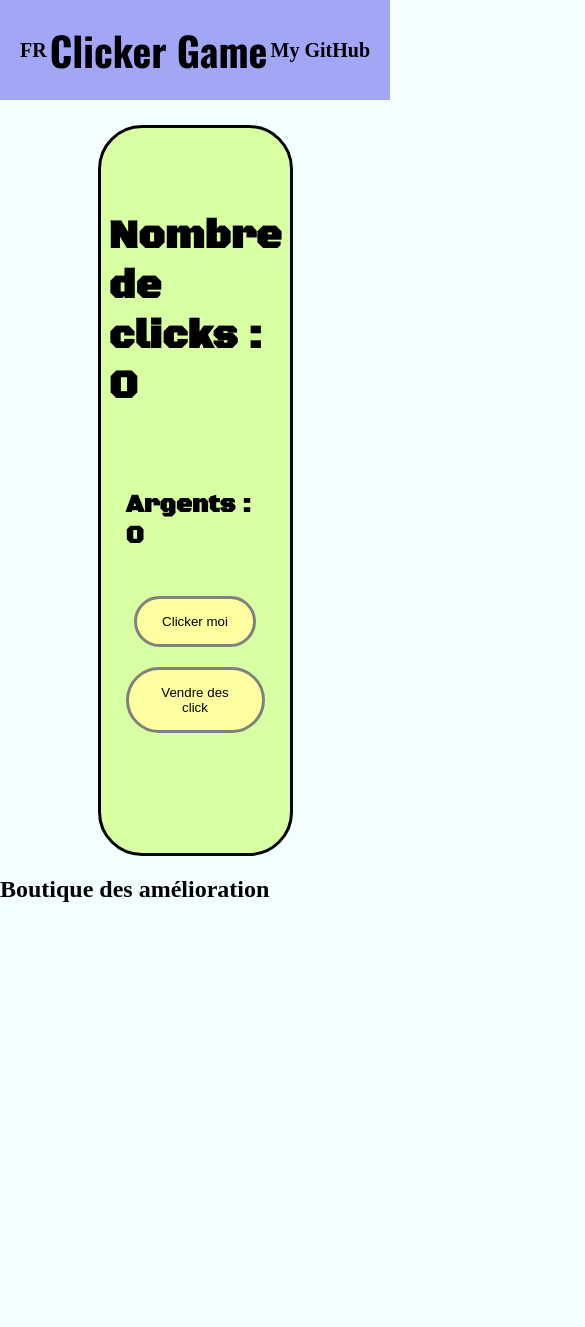
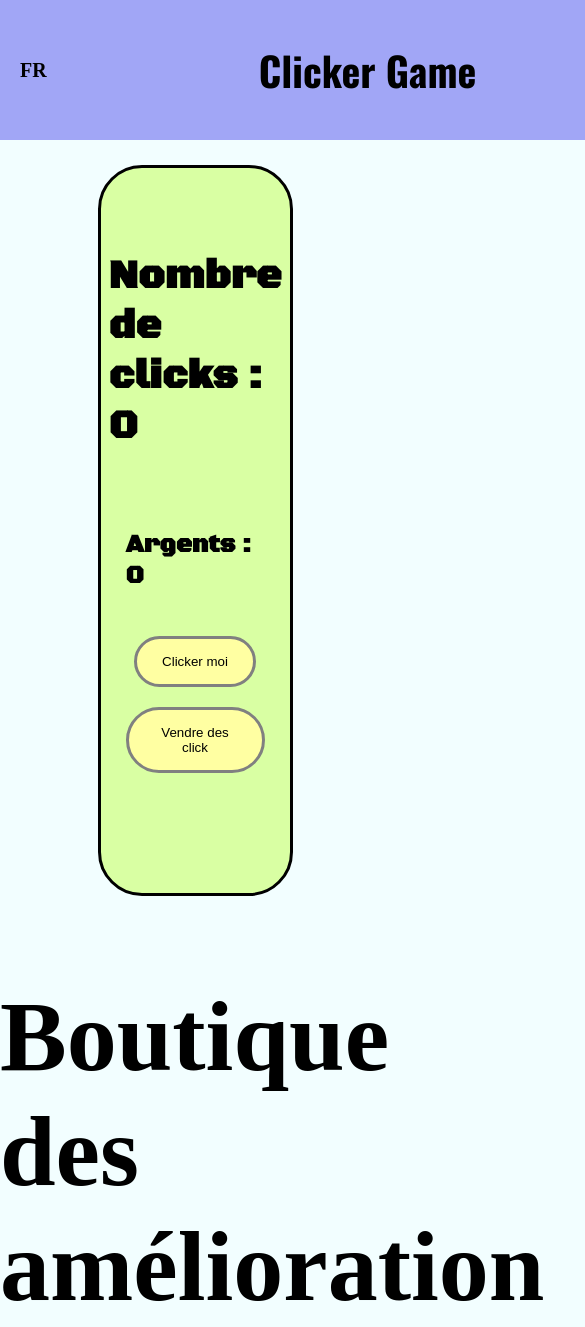
Before and after one commit to Teddylvrai/Clicker_game, a plain HTML site: page index.html in a window 390 px wide. Shown: the top 1327 px of the page, 585 px wide, since content can reach past the window. Before the commit the page ends 923 px from the top, so only its background shows below. Drawn offline with nearby package versions, Linux system fonts and the light colour scheme.

Commit message:
1.0.2 Continuity of responsive

```diff
--- a/assets/css/style.css
+++ b/assets/css/style.css
@@ -101,6 +101,15 @@
 
 @media screen and (max-width: 768px) {
 
+    header{
+        width: 768px;
+        height: 100px;
+    }
+
+    .hupgrade{
+        font-size: 100px;
+    }
+
     .upgrade-container {
         flex-direction: column;
     }
--- a/index.html
+++ b/index.html
@@ -29,7 +29,7 @@
             </button>
             <p id="limite"></p>
         </div>
-        <h2>Boutique des amélioration</h2>
+        <h2 class="hupgrade">Boutique des amélioration</h2>
         <section class="upgrade-container">
             <div class="upgrade-1" id="box-upgrade-1" style="display: none;">
                 <h4>Augmentation de la limite</h4>
```
